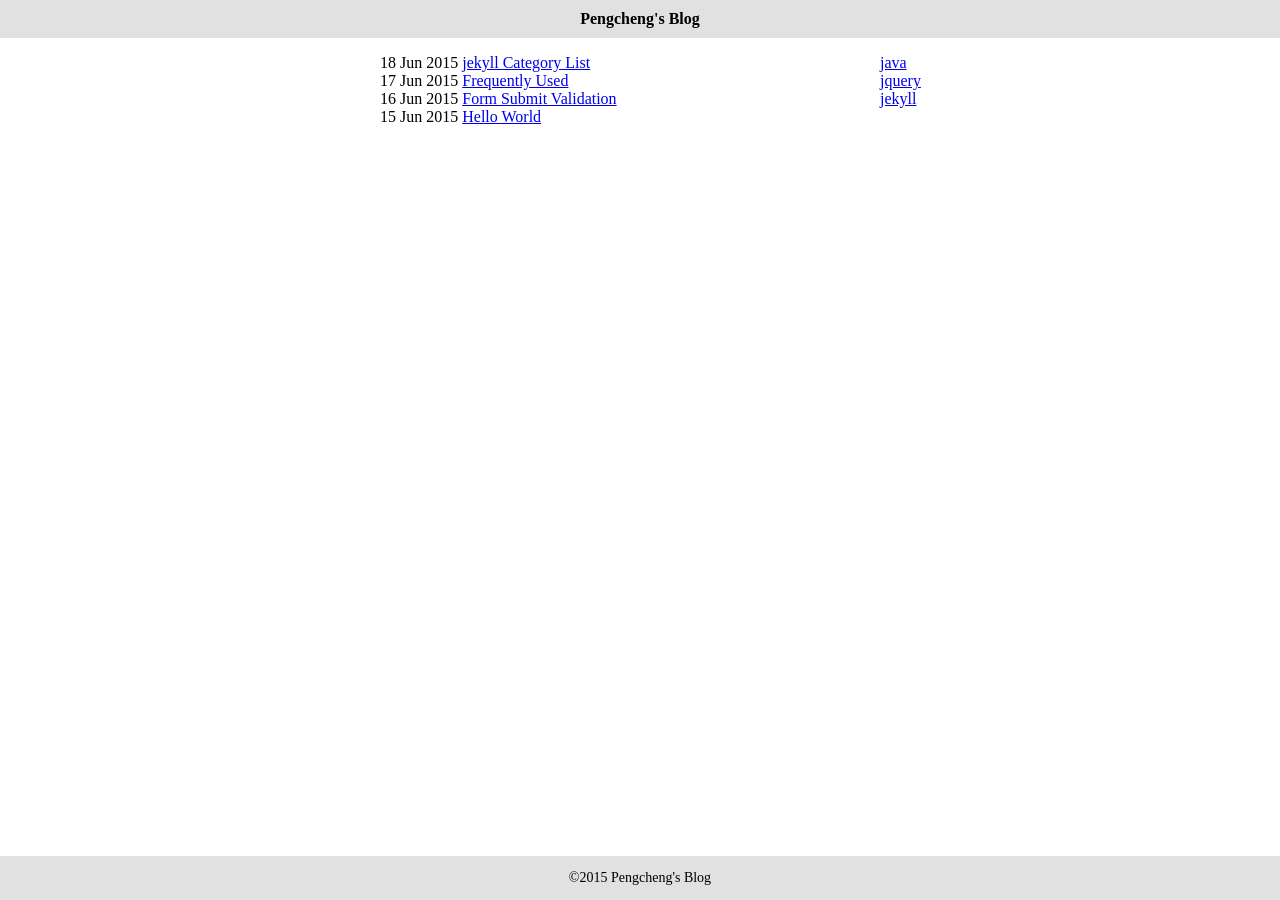
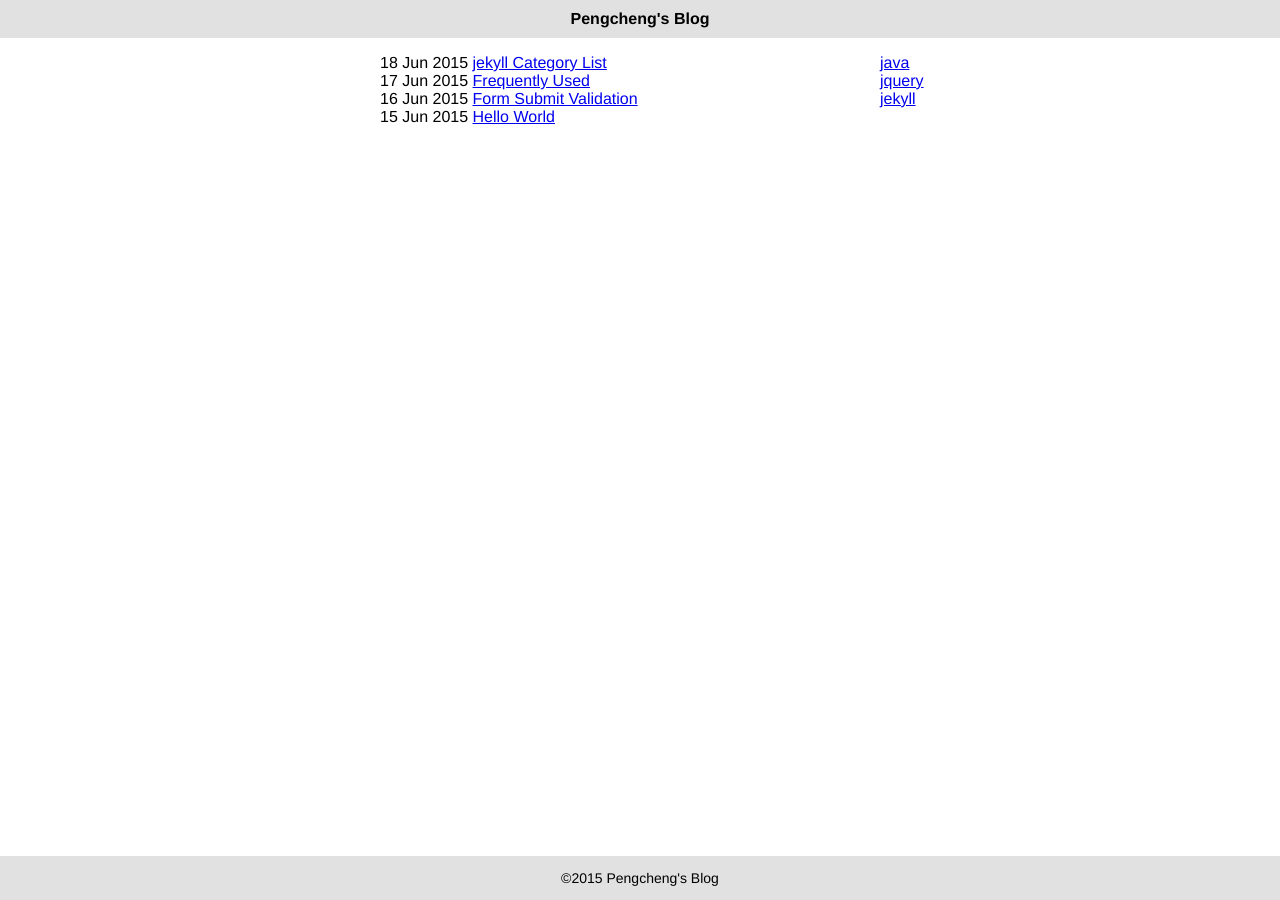
Before and after one commit to anfslove/jekyll_demo, a Jekyll site: the page built from index.html, in a window 1280 px wide. Built offline with Jekyll 4.4.1, drawn with Linux system fonts in a browser that asks for light colours.

Commit message:
Changed the default font style.

```diff
--- a/css/main.css
+++ b/css/main.css
@@ -1,5 +1,6 @@
 body{
 	margin: 0;
+	font-family: 'Gotham_SSm_3r',Helvetica,Arial,sans-serif;
 }
 
 .header{
```
